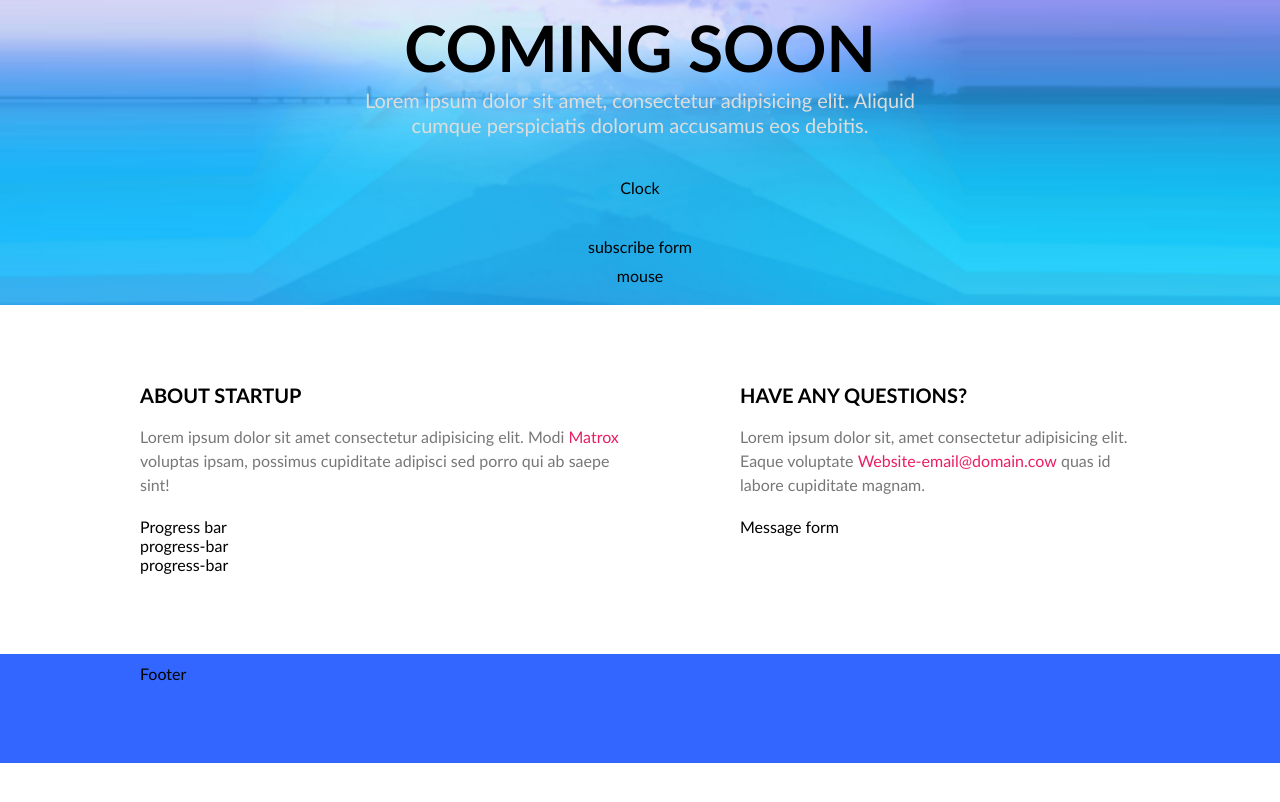
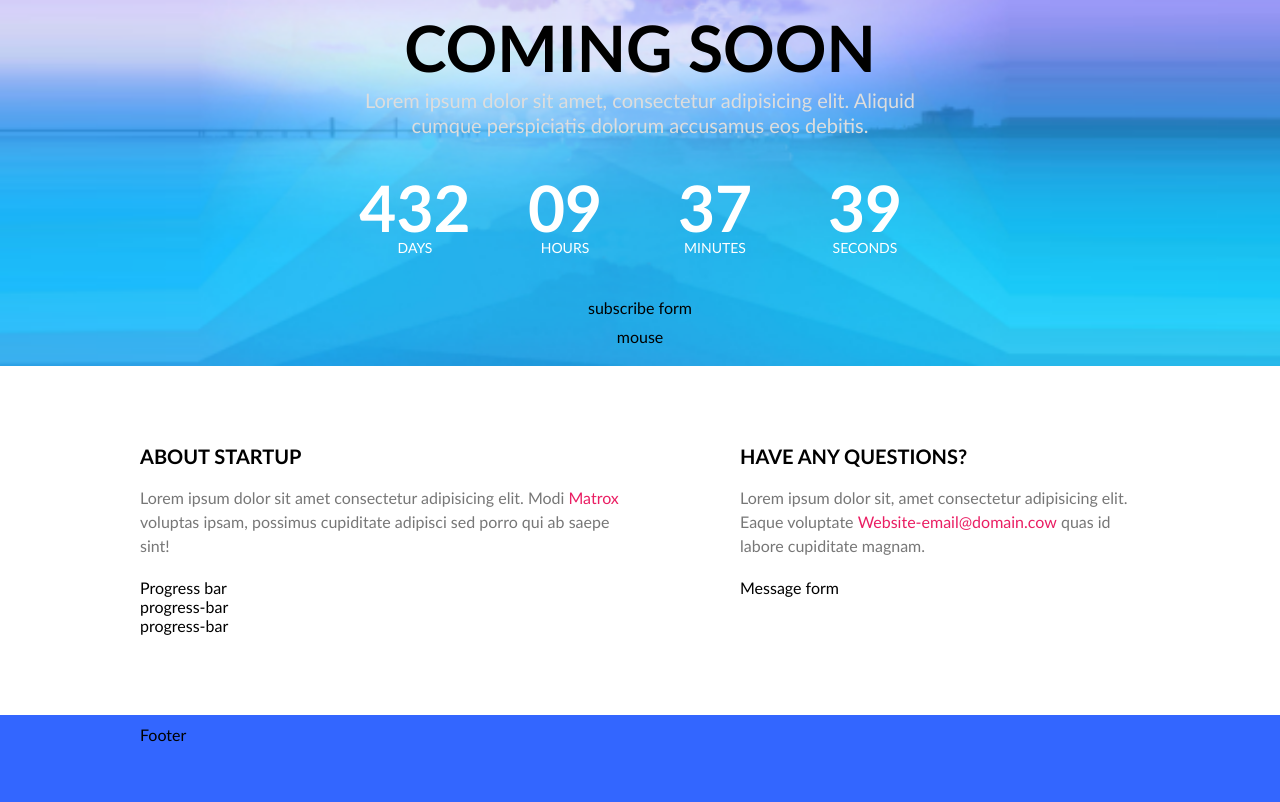
Before and after one commit to webdevelopment4everybody/coming-soon6, a plain HTML site: page index.html in a window 1280 px wide. Shown: the part 142-944 px from the top of the page. Before the commit the page ends 905 px from the top, so only its background shows below. Drawn offline with Linux system fonts and the light colour scheme.

Commit message:
Clock element #3

```diff
--- a/assets/css/clock.css
+++ b/assets/css/clock.css
@@ -0,0 +1,36 @@
+.clock{
+    display:inline-block;
+    width:100%;
+    text-align:center;
+
+}
+    .clock > .time{
+        display:inline-block;
+        width:25%;
+        float:left;
+        margin:20px 0;
+
+    }
+        .clock > .time > .value{
+            display:inline-block;
+            width:100%;
+            font-size:64px;
+            line-height: 60px;
+            color:#fff;
+            font-weight:bold;
+
+        }
+        .clock > .time > .label{
+            display:inline-block;
+            width:100%;
+            color:#fff;
+            font-size:14px;
+            line-height:20px;
+            text-transform: uppercase;
+        }
+        @media(max-width:700px){
+            .clock > .time{
+                width:50%;
+            }
+
+        }
--- a/assets/css/main.css
+++ b/assets/css/main.css
@@ -99,7 +99,7 @@
 .hero-row > .clock{
     display:inline-block;
     width:100%;
-    margin:40px 0;
+    margin:20px 0;
 }
 .hero-row > .form{
     display:inline-block;
@@ -130,3 +130,5 @@
     color:#EA1E63;
     text-decoration: none;
 }
+
+/* CLOCK */
--- a/index.html
+++ b/index.html
@@ -19,7 +19,24 @@
        <img class = "logo" src="./assets/img/coming.png" alt="logo">
        <h1>coming soon</h1>
        <p>Lorem ipsum dolor sit amet, consectetur adipisicing elit. Aliquid cumque perspiciatis dolorum accusamus eos debitis.</p>
-       <div class= "clock">Clock</div>
+       <div class= "clock">
+           <div class="time">
+               <div class="value">432</div>
+               <div class="label">days</div>
+           </div>
+           <div class="time">
+               <div class="value">09</div>
+               <div class="label">hours</div>
+           </div>
+           <div class="time">
+               <div class="value">37</div>
+               <div class="label">minutes</div>
+           </div>
+           <div class="time">
+               <div class="value">39</div>
+               <div class="label">seconds</div>
+           </div>
+       </div>
        <form class="form">
            subscribe form
        </form>
```
